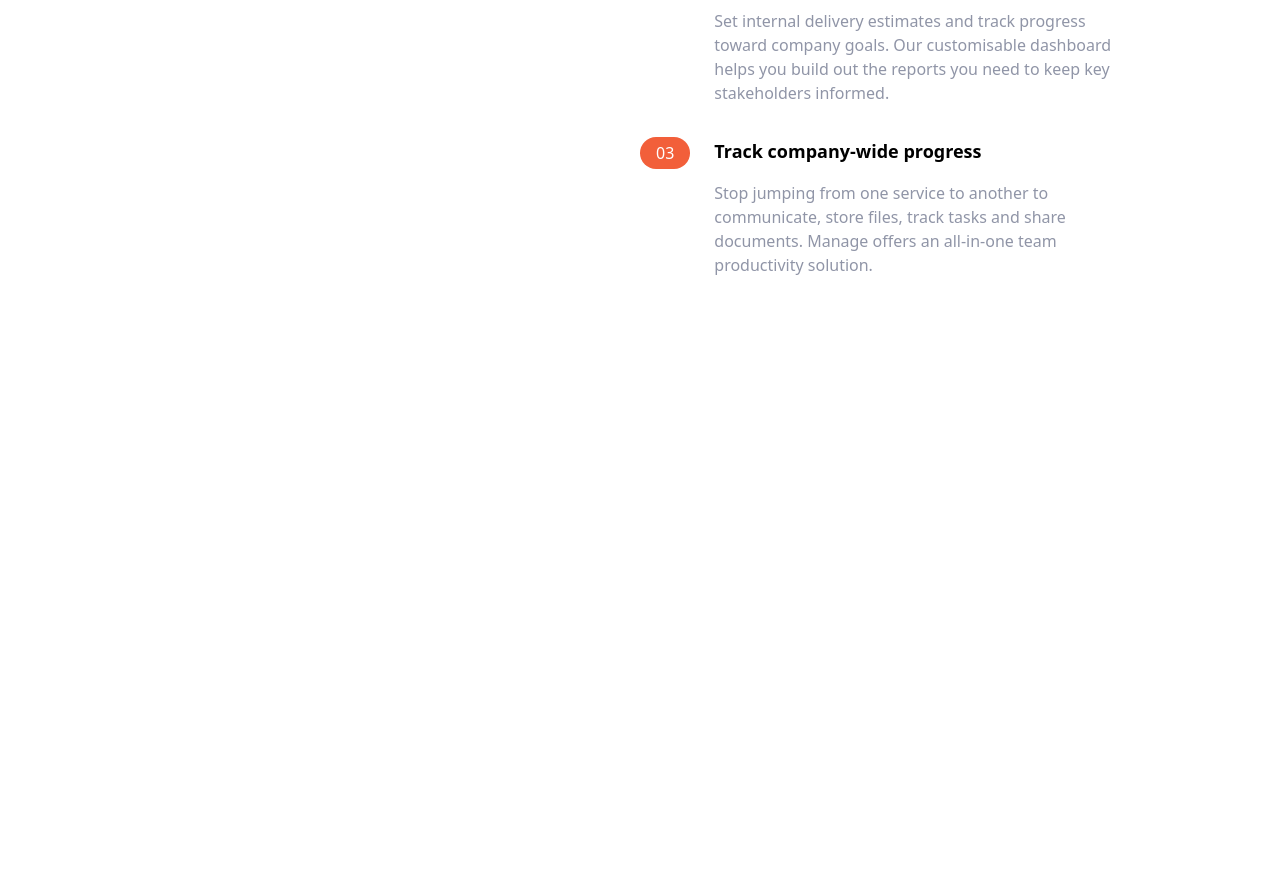
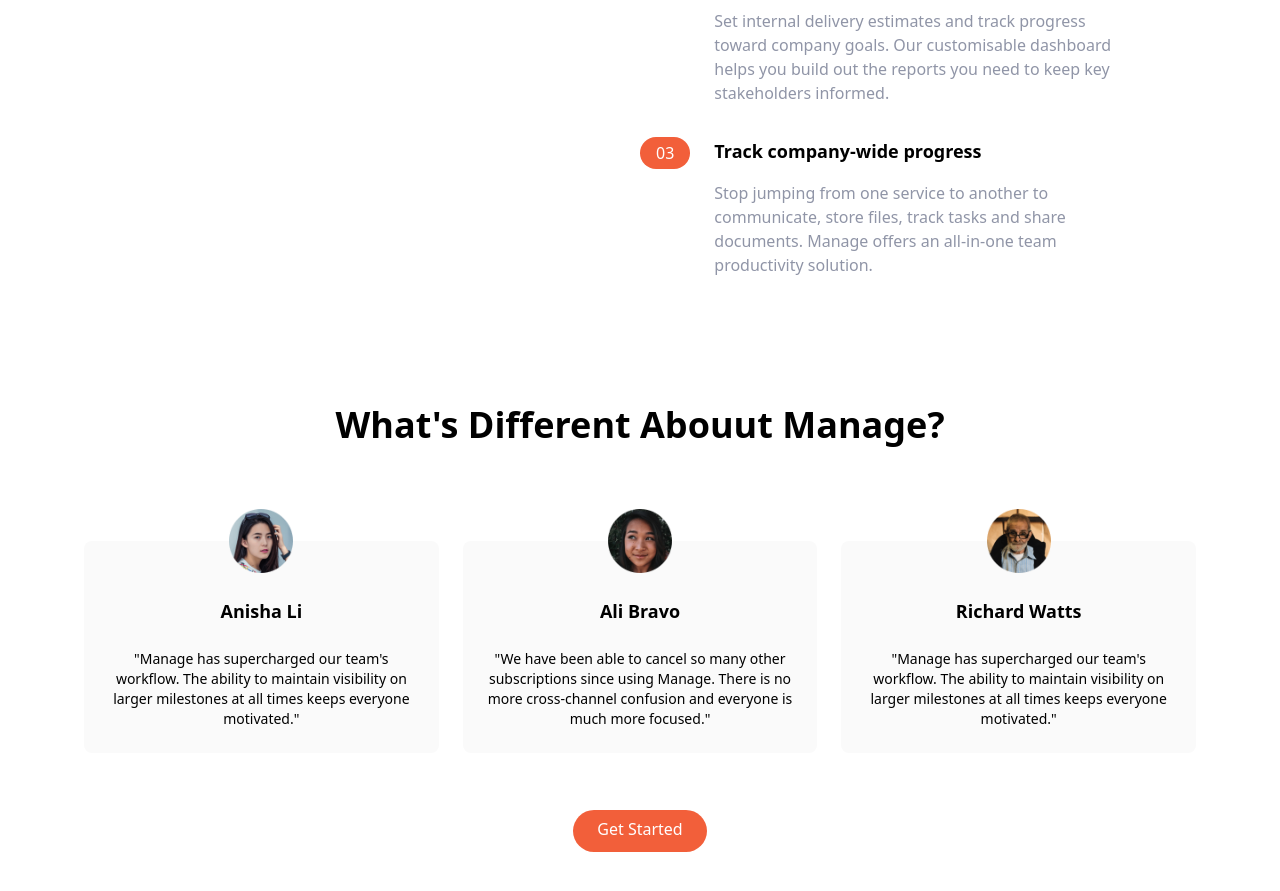
Before and after one commit to black-code1/tailwind-manage-landing, a website: page index.html in a window 1280 px wide. Shown: the part 863-1754 px from the top of the page. Before the commit the page ends 1140 px from the top, so only its background shows below. Drawn offline with Linux system fonts and the light colour scheme.

Commit message:
Style Testimonial section

```diff
--- a/index.html
+++ b/index.html
@@ -178,5 +178,66 @@
         </div>
       </div>
     </section>
+
+    <!-- Testimonials -->
+    <section id="testimonials">
+      <!-- Container to heading and tests blocks -->
+      <div class="max-w-6xl px-5 mx-auto mt-32 text-center">
+        <!-- Heading -->
+        <h2 class="text-4xl font-bold text-center">
+          What's Different Abouut Manage?
+        </h2>
+        <!-- Testimonials Container -->
+        <div class="flex flex-col mt-24 md:flex-row md:space-x-6">
+          <!-- Testimonial 1 -->
+          <div
+            class="flex flex-col items-center p-6 space-y-6 rounded-lg bg-veryLightGray md:w-1/3"
+          >
+            <img src="img/avatar-anisha.png" class="w-16 -mt-14" alt="" />
+            <h5 class="text-lg font-bold">Anisha Li</h5>
+            <p class="text-sm text-darkGaryishBlue">
+              "Manage has supercharged our team's workflow. The ability to
+              maintain visibility on larger milestones at all times keeps
+              everyone motivated."
+            </p>
+          </div>
+
+          <!-- Testimonial 2 -->
+          <div
+            class="hidden flex-col items-center p-6 space-y-6 rounded-lg bg-veryLightGray md:flex md:w-1/3"
+          >
+            <img src="img/avatar-ali.png" class="w-16 -mt-14" alt="" />
+            <h5 class="text-lg font-bold">Ali Bravo</h5>
+            <p class="text-sm text-darkGaryishBlue">
+              "We have been able to cancel so many other subscriptions since
+              using Manage. There is no more cross-channel confusion and
+              everyone is much more focused."
+            </p>
+          </div>
+
+          <!-- Testimonial 3 -->
+          <div
+            class="hidden flex-col items-center p-6 space-y-6 rounded-lg bg-veryLightGray md:flex md:w-1/3"
+          >
+            <img src="img/avatar-richard.png" class="w-16 -mt-14" alt="" />
+            <h5 class="text-lg font-bold">Richard Watts</h5>
+            <p class="text-sm text-darkGaryishBlue">
+              "Manage has supercharged our team's workflow. The ability to
+              maintain visibility on larger milestones at all times keeps
+              everyone motivated."
+            </p>
+          </div>
+        </div>
+
+        <!-- Button -->
+        <div class="my-16">
+          <a
+            href="#"
+            class="p-3 px-6 pt-2 text-white bg-brightRed rounded-full baseline hover:bg-brightRedLight"
+            >Get Started</a
+          >
+        </div>
+      </div>
+    </section>
   </body>
 </html>
```
Also changed, not shown: css/main.css.
